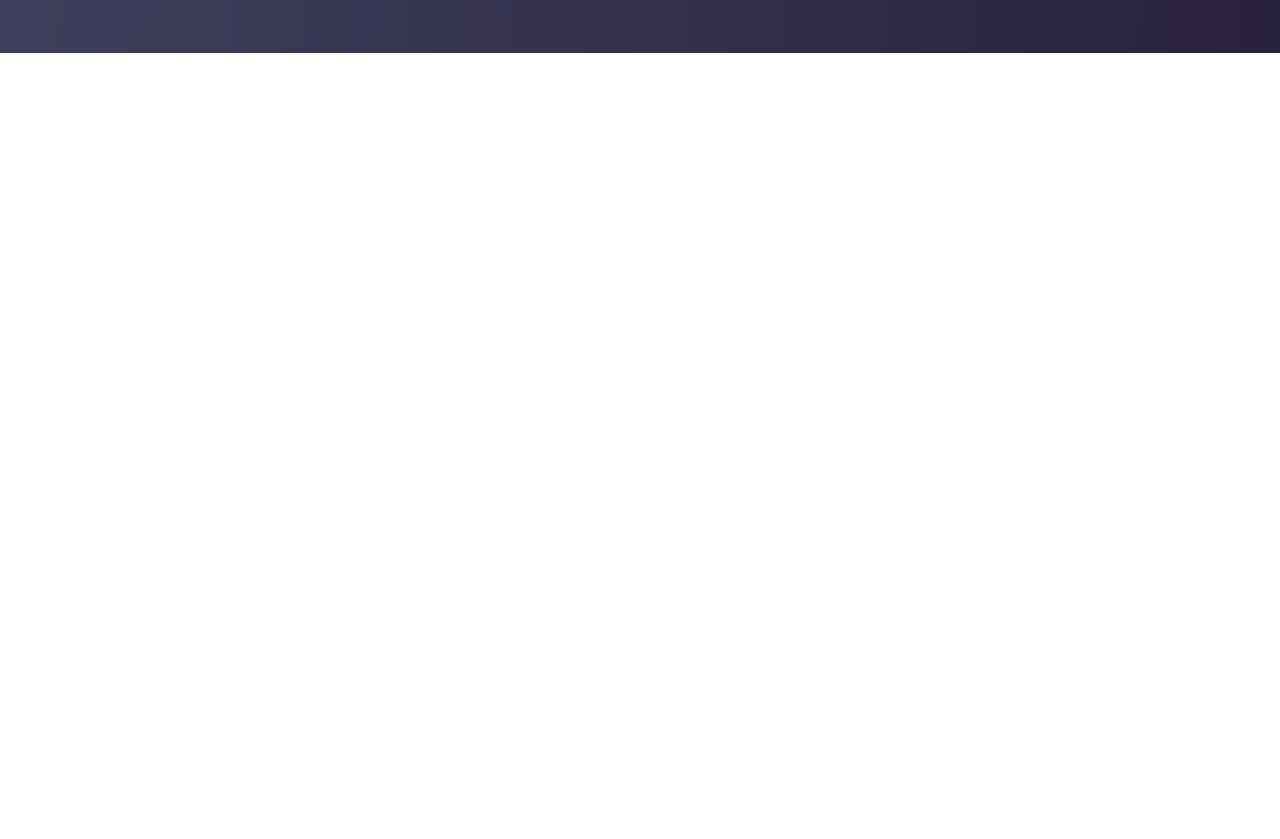
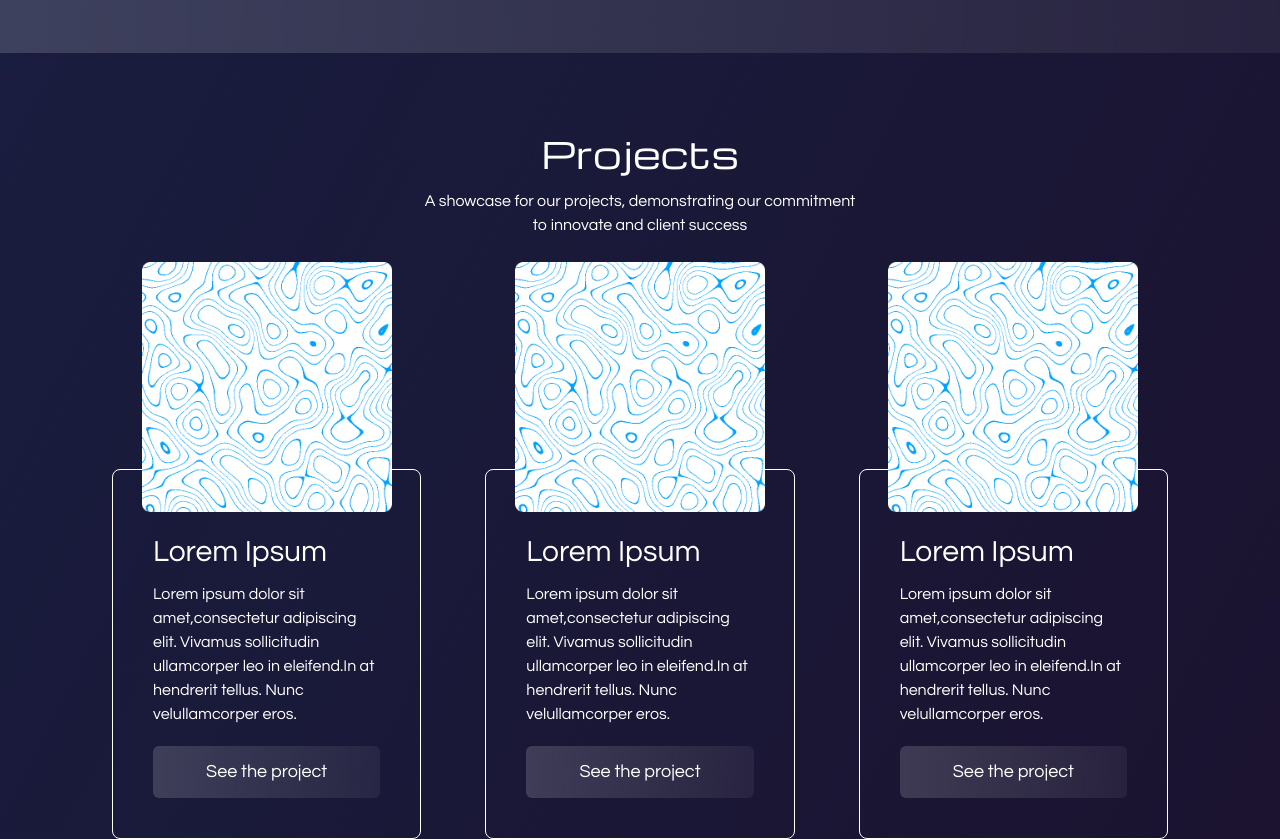
Before and after one commit to AZU-URE/-Accredian-backend-task, a Next.js app: page / in a window 1280 px wide. Shown: the part 1620-2459 px from the top of the page. Before the commit the page ends 1673 px from the top, so only its background shows below. Built offline with nearby package versions, Linux system fonts and the light colour scheme.

Commit message:
adds projects section

```diff
--- a/src/app/page.tsx
+++ b/src/app/page.tsx
@@ -2,12 +2,14 @@ import Image from "next/image";
 import Navbar from "@/components/home/Navbar";
 import Hero from "@/components/home/Hero";
 import Service from "@/components/home/Service";
+import Project from "@/components/home/Project";
 export default function Home() {
   return (
     <main className="bg-gradient-to-br from-[#182246] to-[#1b1330] w-full min-h-screen space-y-20 flex flex-col text-white">
       <Navbar />
       <Hero />
       <Service />
+      <Project />
     </main>
   );
 }
--- /dev/null
+++ b/src/components/home/Project.tsx
@@ -0,0 +1,34 @@
+import ProjectCard from "./ProjectCard";
+export default function Project() {
+  return (
+    <section>
+      <div className="flex flex-col justify-center items-center">
+        <p className="md:text-4xl text-2xl font-michroma mb-4">Projects</p>
+        <p className="font-questrial text-center sm:text-base text-xs mb-6">
+          A showcase for our projects, demonstrating our commitment
+          <br /> to innovate and client success
+        </p>
+        <div className="grid xl:grid-cols-3 sm:grid-cols-2 grid-cols-1 grid-parent gap-16 sm:px-28 px-10">
+          <ProjectCard
+            title={"Lorem Ipsum"}
+            desc={
+              "Lorem ipsum dolor sit amet,consectetur adipiscing elit. Vivamus sollicitudin ullamcorper leo in eleifend.In at hendrerit tellus. Nunc velullamcorper eros."
+            }
+          />
+          <ProjectCard
+            title={"Lorem Ipsum"}
+            desc={
+              "Lorem ipsum dolor sit amet,consectetur adipiscing elit. Vivamus sollicitudin ullamcorper leo in eleifend.In at hendrerit tellus. Nunc velullamcorper eros."
+            }
+          />
+          <ProjectCard
+            title={"Lorem Ipsum"}
+            desc={
+              "Lorem ipsum dolor sit amet,consectetur adipiscing elit. Vivamus sollicitudin ullamcorper leo in eleifend.In at hendrerit tellus. Nunc velullamcorper eros."
+            }
+          />
+        </div>
+      </div>
+    </section>
+  );
+}
--- /dev/null
+++ b/src/components/home/ProjectCard.tsx
@@ -0,0 +1,25 @@
+import Image from "next/image";
+interface data {
+  title: String;
+  desc: String;
+}
+export default function ProjectCard(data: data) {
+  return (
+    <div className="font-questrial flex flex-col justify-center items-center border-[1px] border-white rounded-lg p-10 relative pt-16 mt-52">
+      <Image
+        src={"/project.png"}
+        height={250}
+        width={250}
+        alt="project"
+        className="-top-52 absolute place-items-center"
+      />
+      <div>
+        <p className="sm:text-3xl text-2xl mb-3 text-left">{data.title}</p>
+        <p className="sm:text-base text-sm text-left">{data.desc}</p>
+        <button className="w-full rounded-md p-3 sm:px-8 px-2 md:text-lg sm:text-sm mt-5 text-xs bg-gradient-to-r from-[rgba(255,255,255,0.16)] to-[rgba(255,255,255,0.06)]">
+          See the project
+        </button>
+      </div>
+    </div>
+  );
+}
```
Also changed, not shown: public/project.png (added).
